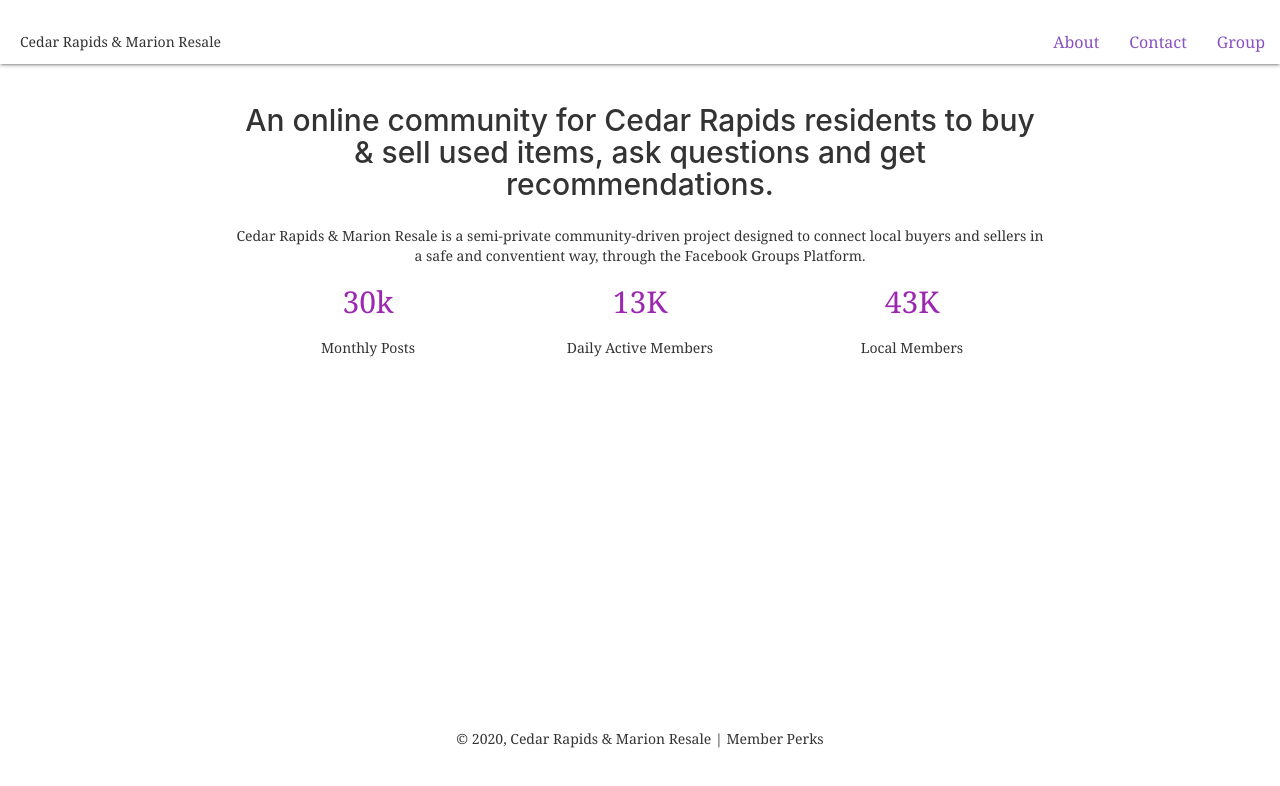
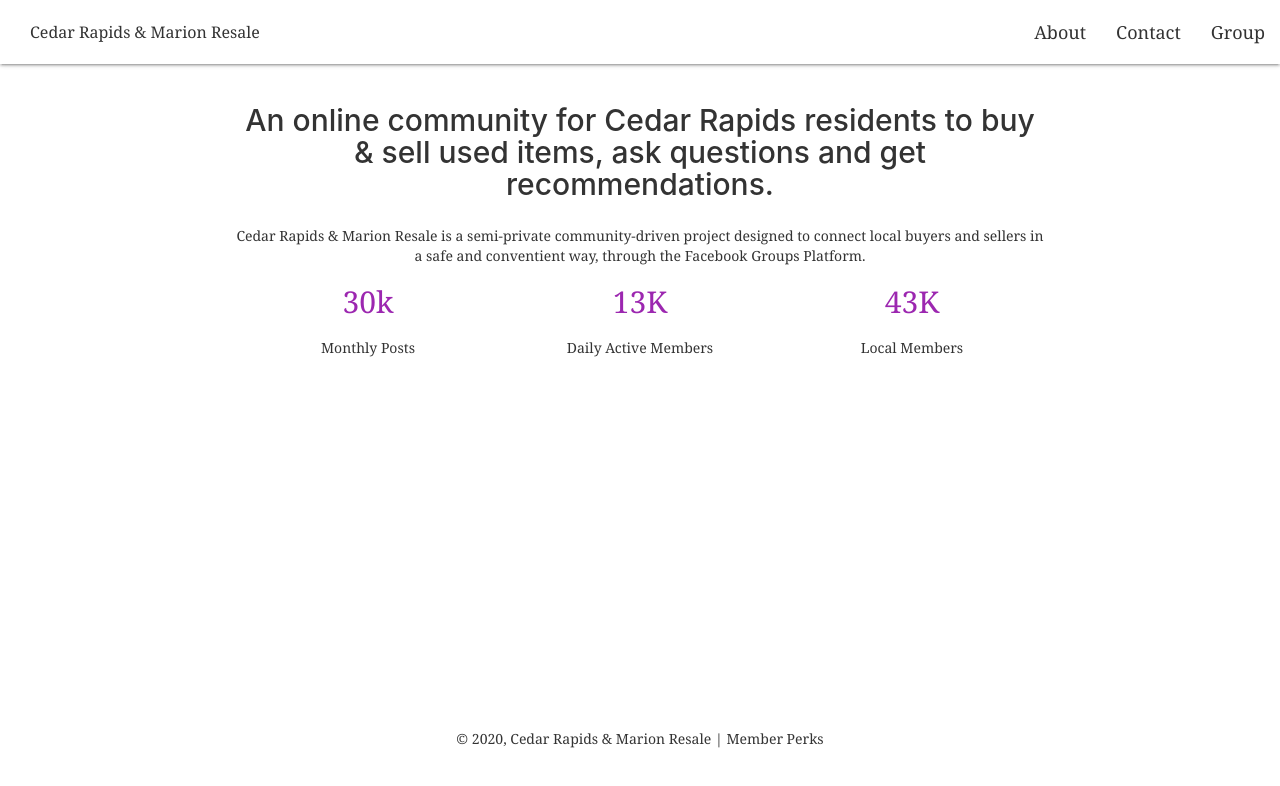
Before and after one commit to MicheleSaba/CRM, a Gatsby site: page /about in a window 1280 px wide. Built offline with nearby package versions, Linux system fonts and the light colour scheme; Gatsby itself is replaced by a stand-in of ours.

Commit message:
fixed misaligned navbar

```diff
--- a/src/components/header.js
+++ b/src/components/header.js
@@ -4,12 +4,13 @@ import React from "react"
 
 const Header = ({ siteTitle }) => (
   <header className="navbar-fixed">
-    <nav>
+    <nav style={{ backgroundColor: "#fff" }}>
       <div class="nav-wrapper">
         <p
           className="brand-logo"
           style={{
-            fontSize: "14px",
+            fontSize: "16px",
+            marginLeft: "30px",
           }}
         >
           <Link
--- a/src/components/layout.css
+++ b/src/components/layout.css
@@ -2,6 +2,7 @@ html {
   font-family: sans-serif;
   -ms-text-size-adjust: 100%;
   -webkit-text-size-adjust: 100%;
+  font-family: "Open Sans", sans-serif;
 }
 body {
   margin: 0;
@@ -50,7 +51,7 @@ template {
 a {
   background-color: transparent;
   -webkit-text-decoration-skip: objects;
-  color: #555;
+  color: #333;
   text-decoration: none;
 }
 a:active,
@@ -344,7 +345,7 @@ hgroup {
   padding-top: 0;
   margin-bottom: 1.45rem;
 }
-ul {
+/* ul {
   margin-left: 1.45rem;
   margin-right: 0;
   margin-top: 0;
@@ -355,7 +356,7 @@ ul {
   margin-bottom: 1.45rem;
   list-style-position: outside;
   list-style-image: none;
-}
+} */
 ol {
   margin-left: 1.45rem;
   margin-right: 0;
@@ -636,7 +637,7 @@ main {
   }
 }
 a {
-  color: #8852c4;
+  color: #333;
 }
 a:hover {
   color: #c194f2;
@@ -647,15 +648,15 @@ a:hover {
   font-weight: 700;
   text-transform: uppercase;
 }
-nav {
+/* nav {
   background-color: rgba(255, 255, 255, 0.6);
   padding-left: 20px;
   padding-top: 10px;
-}
-ul li a {
+} */
+/* ul li a {
   color: #8852c4;
   font-size: 16px;
-}
+} */
 li {
   color: #222;
 }
@@ -674,5 +675,8 @@ li {
 }
 .dialog {
   padding: 15px;
-  width: 100%
+  width: 100%;
 }
+nav a {
+  color: #333 !important;
+}
```
